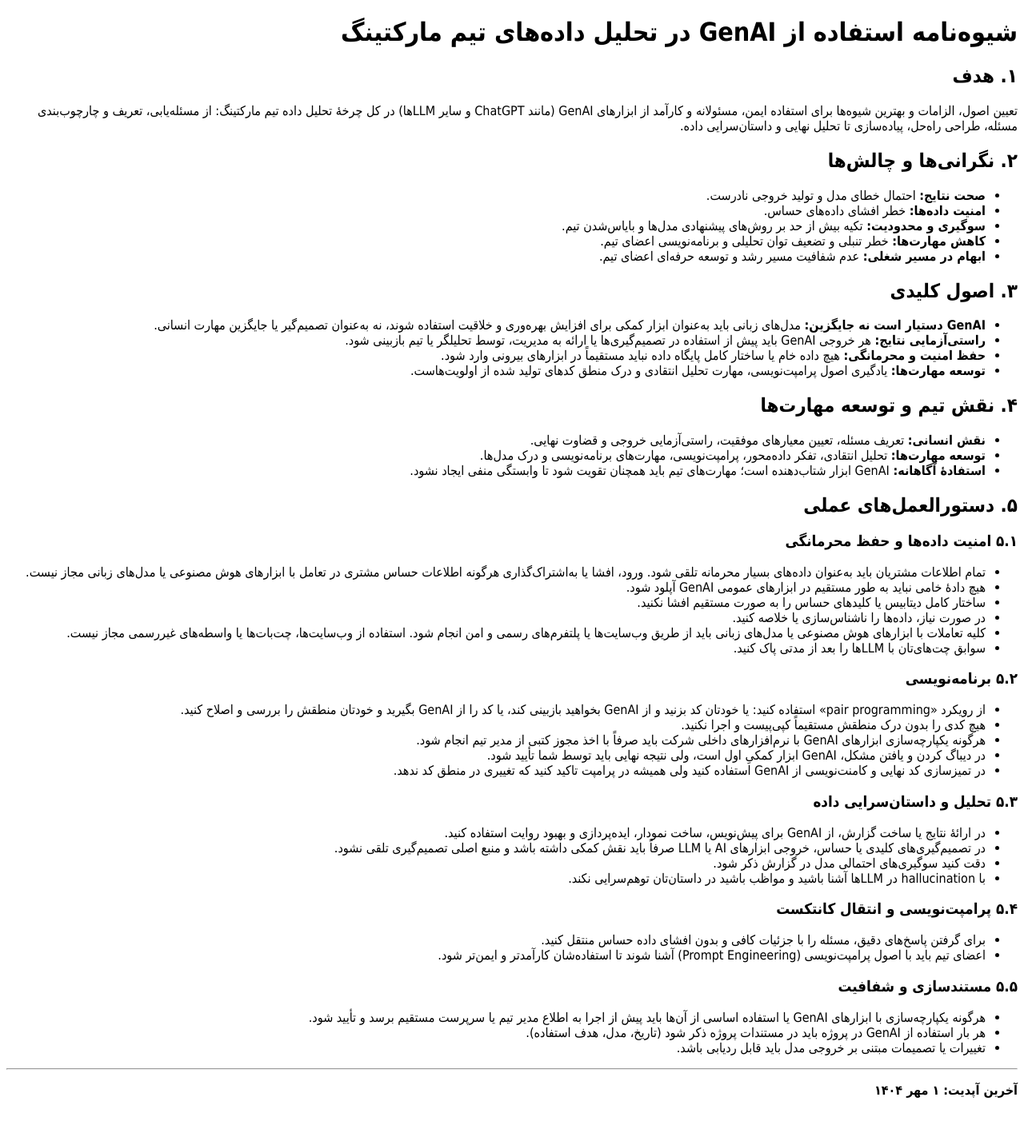
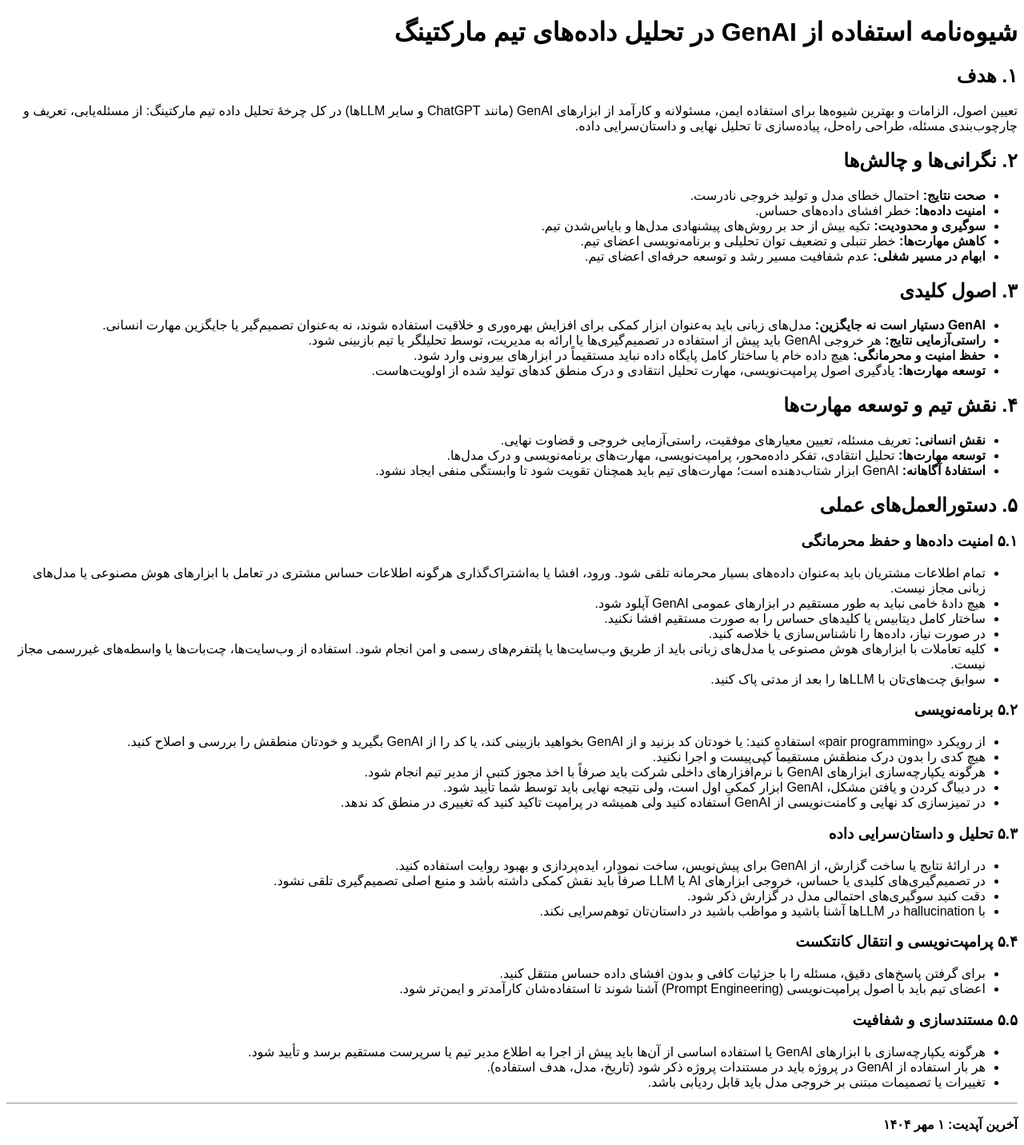
Before and after one commit to mahdinasseri/llm-workspace-guidelines, a Jekyll site: the page built from guidelines/llm-workspace-guidelines-fa.md, in a window 1280 px wide. Shown: the whole page at 80% size. Built offline with Jekyll 4.4.1, drawn with Linux system fonts in a browser that asks for light colours; before the commit the page ends 1389 px from its top, so only the background shows below that.

Commit message:
Update rtl-page.css

```diff
--- a/assets/css/rtl-page.css
+++ b/assets/css/rtl-page.css
@@ -1,5 +1,5 @@
 .rtl-page {
   direction: rtl;
   text-align: right;
-  font-family: "Tahoma", "Vazir", sans-serif;
+  font-family:  "Vazir", sans-serif;
 }
```
